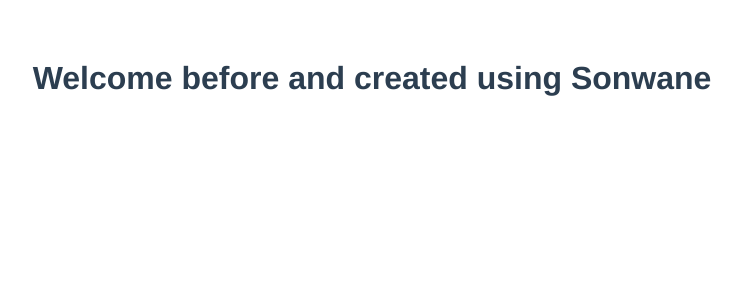
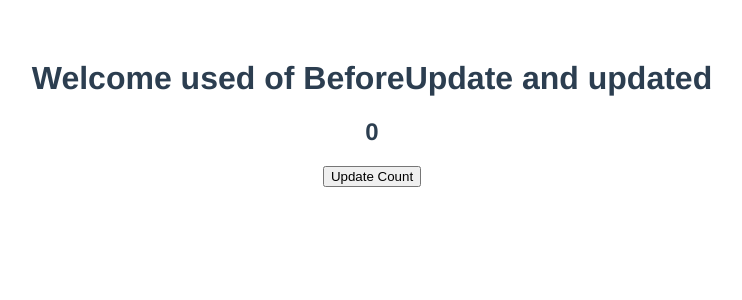
Before and after one commit to rahulsonwane/vue_js_tutorail, a Vue app: page / in a window 1280 px wide. Shown: the top 300 px of the page, without its empty margins (268-1010 px from the left). Built offline with nearby package versions, Linux system fonts and the light colour scheme.

Commit message:
Before Update and Update cycle

```diff
--- a/src/App.vue
+++ b/src/App.vue
@@ -21,13 +21,17 @@
 <Teleport to="#footer">
   <FooterTele/>
 </Teleport> -->
-<BeforCreat/>
+<!-- <BeforCreat/> -->
+<!-- <BefMount/>, -->
+<BefUpdate/>
 
 </template>
 
 
 <script>
-import BeforCreat from './components/BeforCreat.vue';
+// import BefMount from './components/BefMount.vue';
+import BefUpdate from './components/BefUpdate.vue';
+// import BeforCreat from './components/BeforCreat.vue';
 // import FooterTele from './components/FooterTele.vue';
 // import FormModifier from './components/FormModifier.vue';
 // import PassNonProps from './components/PassNonProps.vue';
@@ -63,7 +67,9 @@
     // BaseSlot,
     // DnyCom,
     // FooterTele,
-    BeforCreat
+    // BeforCreat,
+    // BefMount,
+    BefUpdate
 }
 }
 </script>
--- /dev/null
+++ b/src/components/BefMount.vue
@@ -0,0 +1,21 @@
+<template>
+<h1> Welcome to Before Mount and Mount {{ name }}</h1>
+<h2> Learn for vue.js </h2>
+</template>
+
+<script>
+export default {
+    name: "BefMount",
+    data() {
+        return {
+            name: "Pritam"
+        }
+    },
+    beforeMount() {
+        console.warn("beforeMount", this.$el)
+    },
+    mounted() {
+        console.warn("Mounted", this.$el)
+    }
+}
+</script>
--- /dev/null
+++ b/src/components/BefUpdate.vue
@@ -0,0 +1,23 @@
+<template>
+    <h1> Welcome used of BeforeUpdate and updated </h1>
+    <h2 ref="count"> {{ counter }}</h2>
+    <button v-on:click="counter=counter + 1"> Update Count</button>
+</template>
+
+<script>
+export default{
+    name:"BefUpdate",
+    data(){
+        return{
+            counter:0
+        }
+    },
+    beforeUpdate(){
+         console.log("beforeUpdate", this.$refs['count'].textContent)
+    },
+    updated(){
+        console.log("Updated", this.$refs['count'].textContent)
+
+    }
+}
+</script>
```
